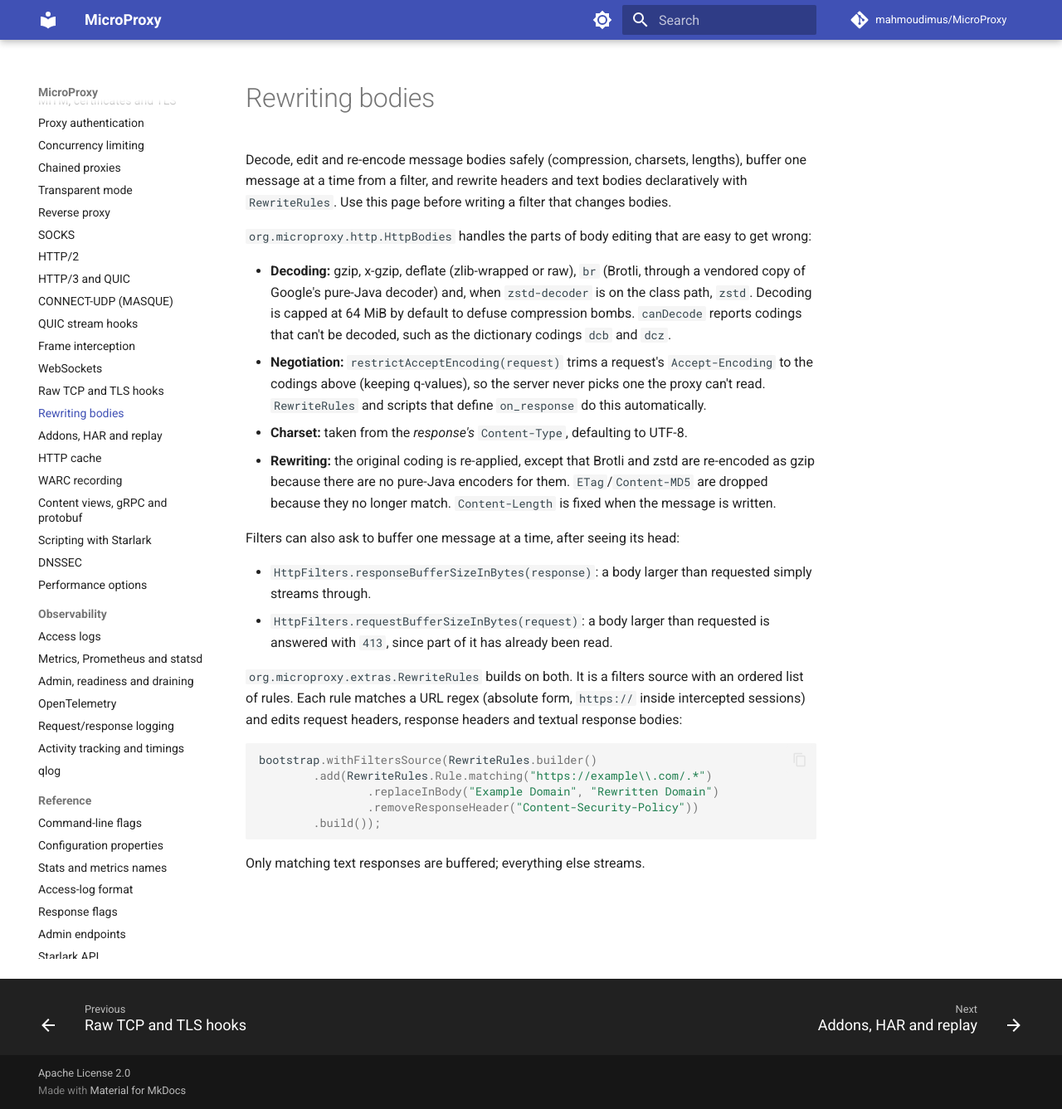
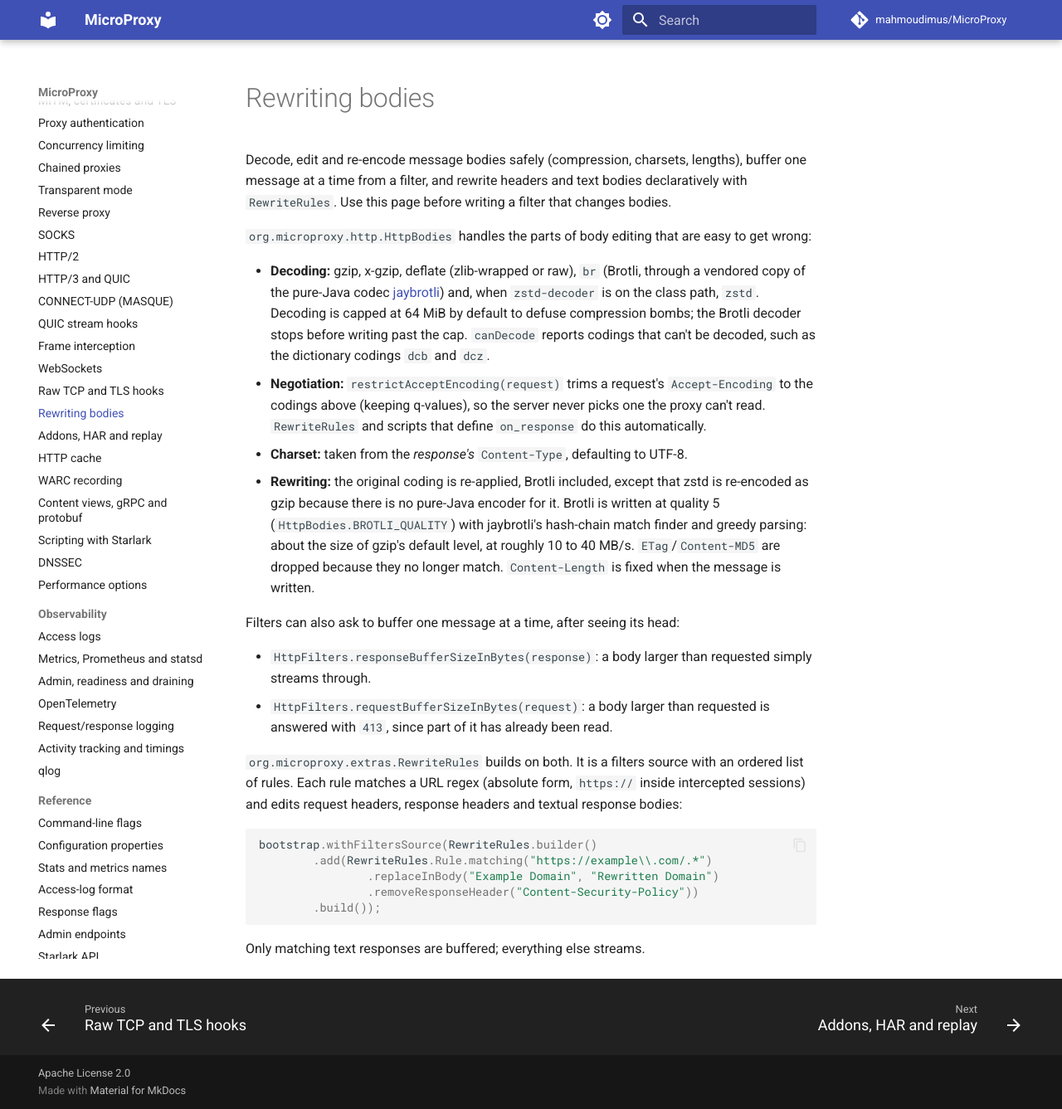
Before and after one commit to mahmoudimus/MicroProxy, an MkDocs documentation site: the page built from docs/guides/rewriting-bodies.md, in a window 1280 px wide and 1337 px high. Shown: the whole window at 83% size. Built offline with MkDocs 1.6.1 and Material for MkDocs 9.7.7, drawn with Linux system fonts in a browser that asks for light colours; comment, search, counter and statistics services are not loaded.

Commit message:
docs: describe the jaybrotli Brotli codec and br rewriting
README, acknowledgements and the home page name jaybrotli instead of Google's
decoder. Rewriting bodies says that edited Brotli bodies stay br (quality 5,
with what that costs) and that the decoder stops at the cap; performance
lists the Brotli encoder among the SIMD loops and jaybrotli.simd as its own
override; building and testing mentions the reference-encoder fixtures.
docs/llms.txt needs no change.

```diff
--- a/docs/guides/rewriting-bodies.md
+++ b/docs/guides/rewriting-bodies.md
@@ -7,16 +7,19 @@ message at a time from a filter, and rewrite headers and text bodies declarative
 `org.microproxy.http.HttpBodies` handles the parts of body editing that are easy to get wrong:
 
 - **Decoding:** gzip, x-gzip, deflate (zlib-wrapped or raw), `br` (Brotli, through a vendored
-  copy of Google's pure-Java decoder) and, when `zstd-decoder` is on the class path, `zstd`.
-  Decoding is capped at 64 MiB by default to defuse compression bombs. `canDecode` reports
+  copy of the pure-Java codec [jaybrotli](https://github.com/mahmoudimus/jaybrotli)) and, when
+  `zstd-decoder` is on the class path, `zstd`. Decoding is capped at 64 MiB by default to defuse
+  compression bombs; the Brotli decoder stops before writing past the cap. `canDecode` reports
   codings that can't be decoded, such as the dictionary codings `dcb` and `dcz`.
 - **Negotiation:** `restrictAcceptEncoding(request)` trims a request's `Accept-Encoding` to the
   codings above (keeping q-values), so the server never picks one the proxy can't read.
   `RewriteRules` and scripts that define `on_response` do this automatically.
 - **Charset:** taken from the *response's* `Content-Type`, defaulting to UTF-8.
-- **Rewriting:** the original coding is re-applied, except that Brotli and zstd are re-encoded as
-  gzip because there are no pure-Java encoders for them. `ETag`/`Content-MD5` are dropped because they no longer
-  match. `Content-Length` is fixed when the message is written.
+- **Rewriting:** the original coding is re-applied, Brotli included, except that zstd is
+  re-encoded as gzip because there is no pure-Java encoder for it. Brotli is written at quality 5
+  (`HttpBodies.BROTLI_QUALITY`) with jaybrotli's hash-chain match finder and greedy parsing:
+  about the size of gzip's default level, at roughly 10 to 40 MB/s. `ETag`/`Content-MD5` are
+  dropped because they no longer match. `Content-Length` is fixed when the message is written.
 
 Filters can also ask to buffer one message at a time, after seeing its head:
 
```
Also changed, not shown: README.md (+1 -1 lines), docs/guides/performance.md (+5 -3 lines), docs/index.md (+1 -1 lines), docs/project/acknowledgements.md (+2 -1 lines), docs/project/building-and-testing.md (+1 -1 lines).
